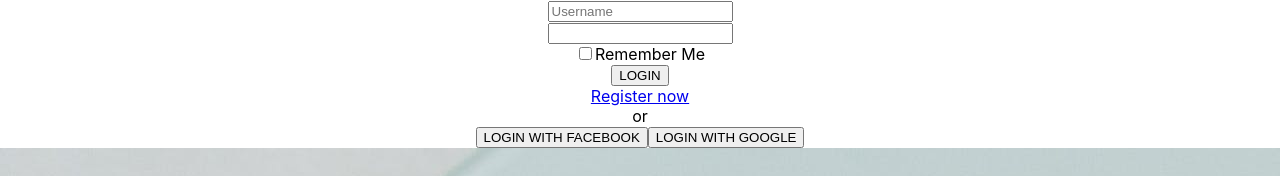
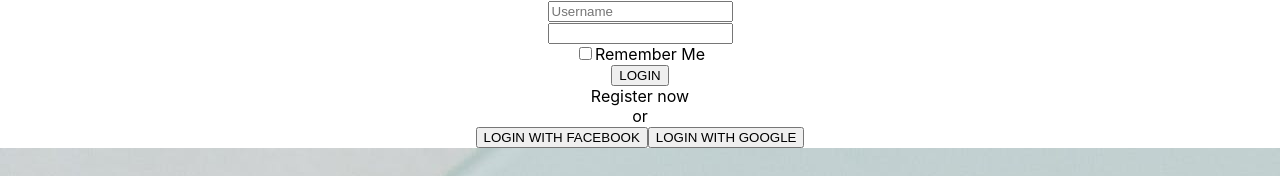
Before and after one commit to KevinShen0123/mini_drive, a React (Create React App) app in the folder drive/: page / in a window 1280 px wide. Shown: the top 176 px of the page. Built offline with nearby package versions, Linux system fonts and the light colour scheme.

Commit message:
Update Login.js

```diff
--- a/drive/src/components/Login.js
+++ b/drive/src/components/Login.js
@@ -51,7 +51,7 @@
                 </div>
                 <div className="login-modal-left-bottom">
                     <div className="helper-links">
-                        <a href="#">Register now</a>
+                        <a >Register now</a>
                     </div>
                     <div className="separator">or</div>
                     <div className="social-logins">
```
